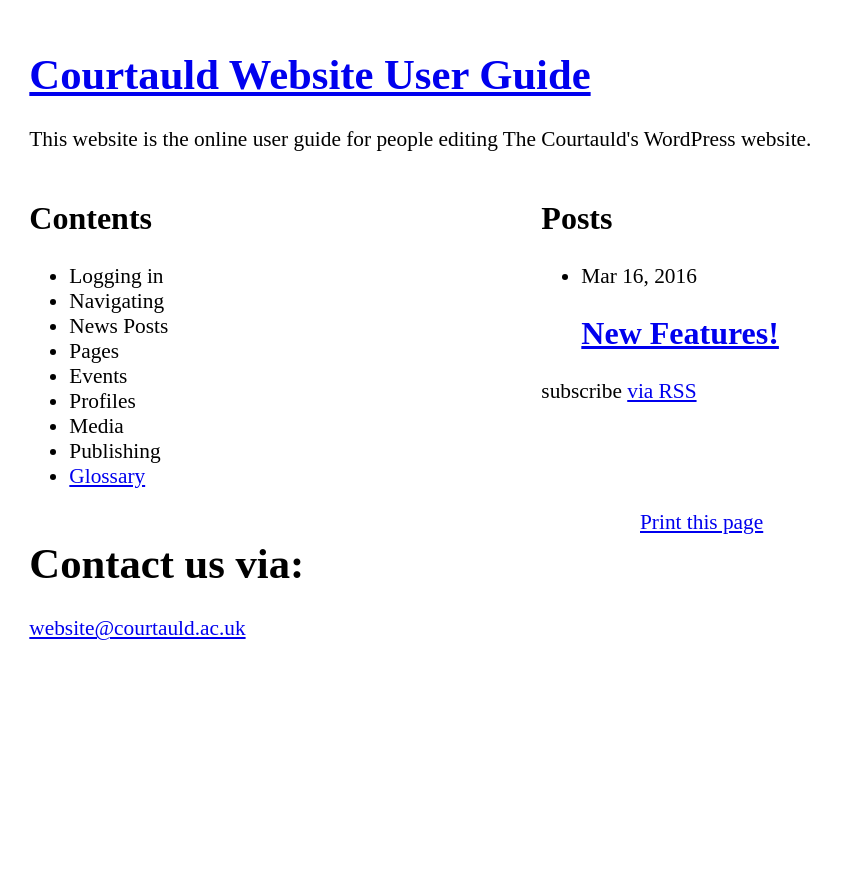
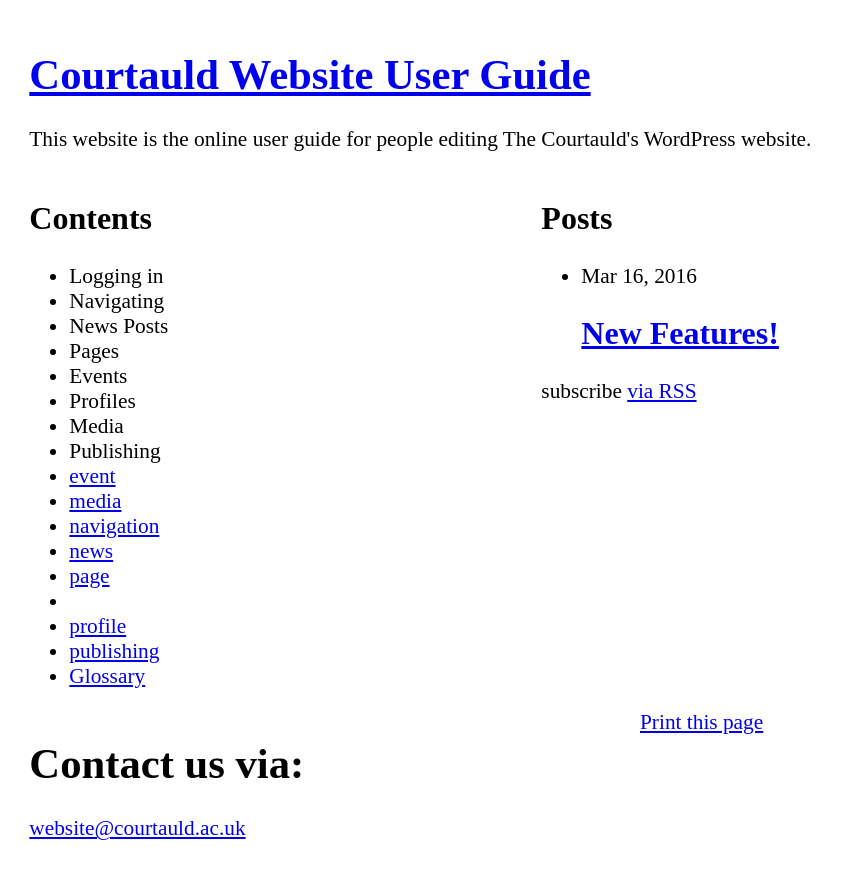
Before and after one commit to Courtauld/guide, a Jekyll site: the page built from index.html, in a window 1280 px wide. Shown: the top 879 px of the page, without its empty margins (0-844 px from the left). Built offline with Jekyll 4.4.1, drawn with Linux system fonts in a browser that asks for light colours.

Commit message:
Add collections listing to index nav

```diff
--- a/index.html
+++ b/index.html
@@ -13,6 +13,13 @@
 				<li>Profiles</li>
 				<li>Media</li>
 				<li>Publishing</li>
+
+
+        {% for collection in site.collections %}
+          <li><a class="page-link" href="{{ collection.url | prepend: site.baseurl }}">{{ collection.title }}</a></li>
+        {% endfor %}
+
+
         {% for my_page in site.pages %}
           {% if my_page.title %}
           <li><a class="page-link" href="{{ my_page.url | prepend: site.baseurl }}">{{ my_page.title }}</a></li>
```
